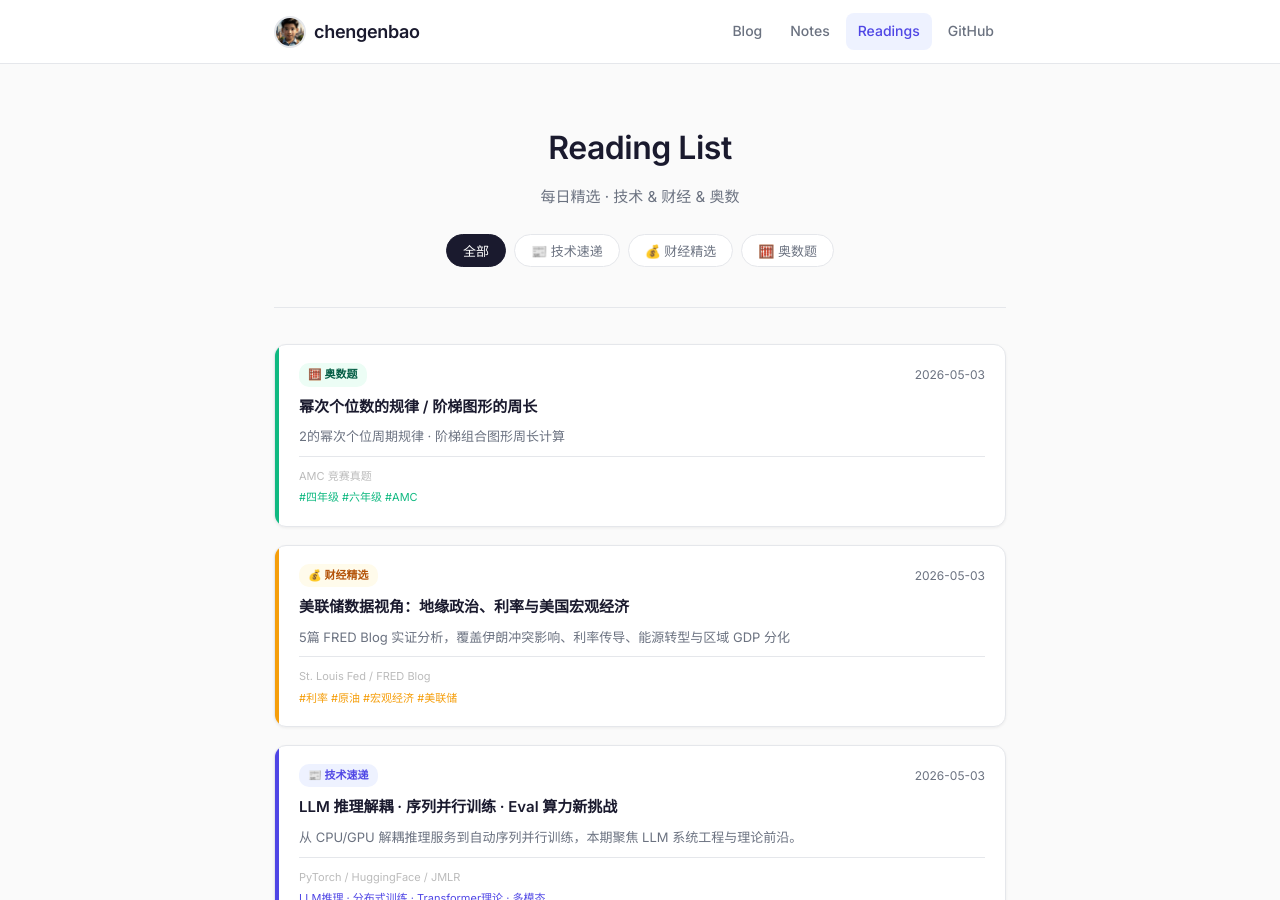
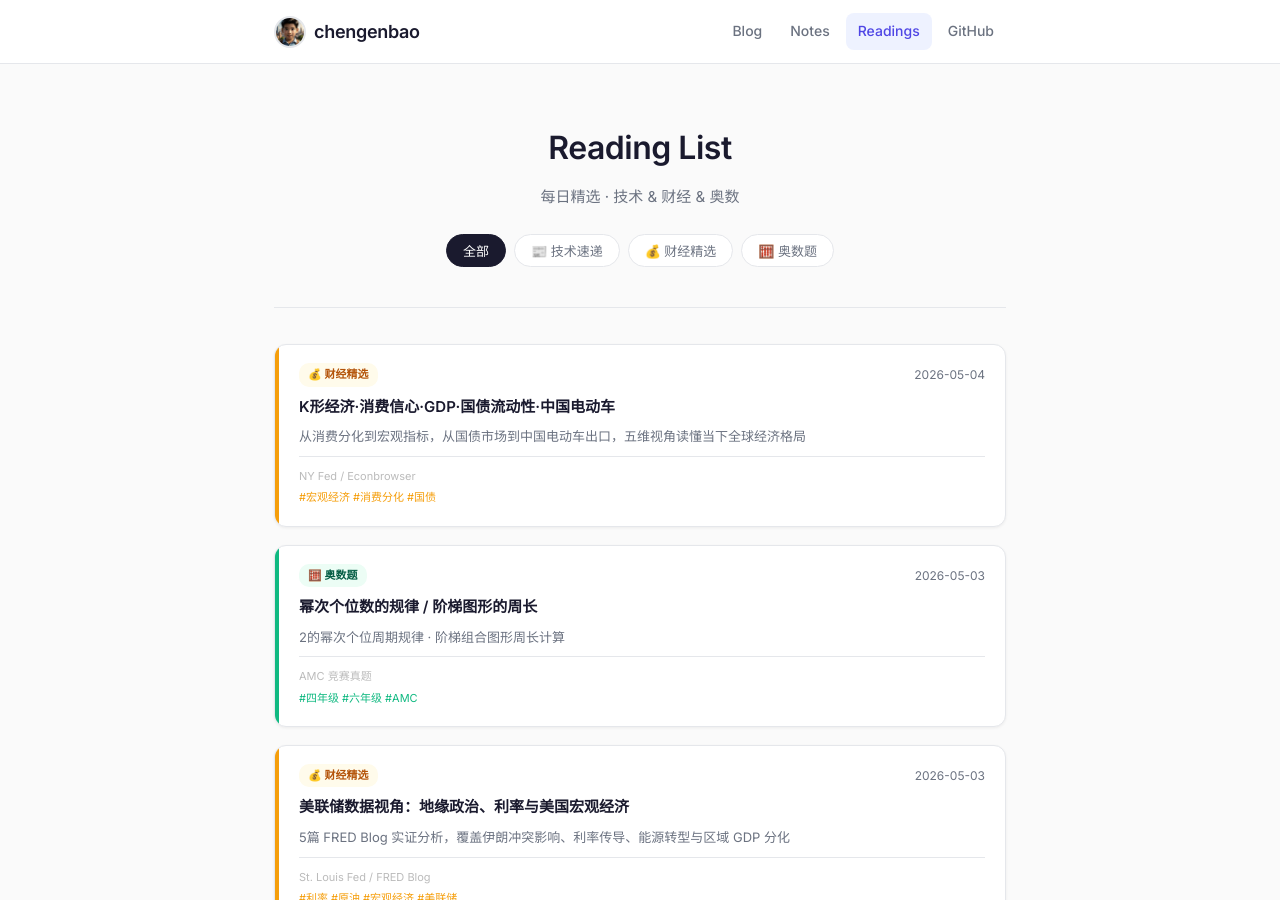
Before and after one commit to chengenbao/chengenbao.github.io, a Jekyll site: the page built from reading-list/index.md, in a window 1280 px wide and 900 px high. Built offline with Jekyll 4.4.1, drawn with Linux system fonts in a browser that asks for light colours.

Commit message:
add finance card 2026-05-04

```diff
--- a/reading-list/index.md
+++ b/reading-list/index.md
@@ -18,6 +18,22 @@ permalink: /reading-list/
   </div>
 
   <div class="rl-grid">
+<a class="rl-card finance" href="/reading-list/2026-05-04-finance-daily/">
+  <div class="rl-accent"></div>
+  <div class="rl-body">
+    <div class="rl-top">
+      <span class="rl-badge finance">💰 财经精选</span>
+      <time>2026-05-04</time>
+    </div>
+    <h2>K形经济·消费信心·GDP·国债流动性·中国电动车</h2>
+    <p>从消费分化到宏观指标，从国债市场到中国电动车出口，五维视角读懂当下全球经济格局</p>
+    <div class="rl-meta">
+      <span class="rl-source">NY Fed / Econbrowser</span>
+      <span class="rl-tags">#宏观经济 #消费分化 #国债</span>
+    </div>
+  </div>
+</a>
+
 <a class="rl-card math" href="/reading-list/2026-05-03-math/"><div class="rl-accent"></div><div class="rl-body"><div class="rl-top"><span class="rl-badge math">🧮 奥数题</span><time>2026-05-03</time></div><h2>幂次个位数的规律 / 阶梯图形的周长</h2><p>2的幂次个位周期规律 · 阶梯组合图形周长计算</p><div class="rl-meta"><span class="rl-source">AMC 竞赛真题</span><span class="rl-tags">#四年级 #六年级 #AMC</span></div></div></a>
 <a class="rl-card finance" href="/reading-list/2026-05-03-finance-daily/">
   <div class="rl-accent"></div>
```
